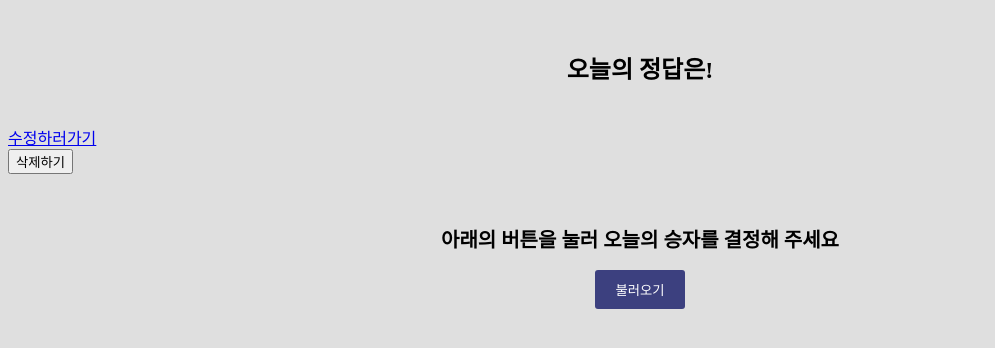
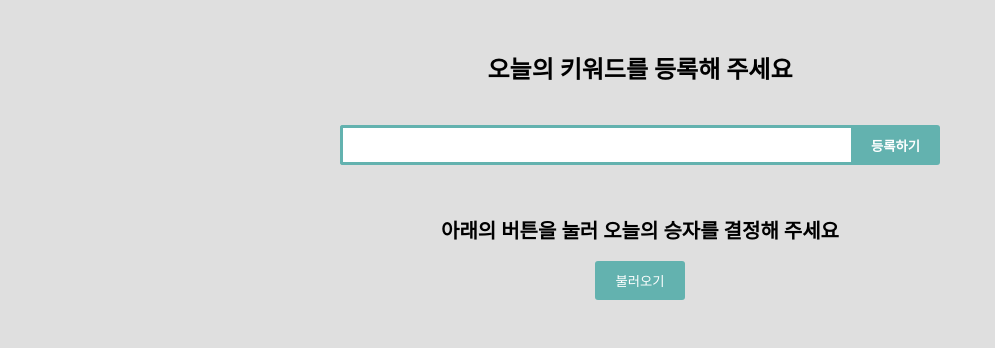
Before and after one commit to kt-min-proj/kt-wordle, a Django app: page /master/input_answer/ in a window 1280 px wide. Shown: the top 348 px of the page, without its empty margins (0-995 px from the left). Run offline with Django 4.2, Linux system fonts and the light colour scheme; data that the repository does not hold is empty.

Commit message:
관리자 페이지 오류 수정

```diff
--- a/master_user/templates/master_user/main.html
+++ b/master_user/templates/master_user/main.html
@@ -5,18 +5,11 @@
     <meta charset="UTF-8">
     <title>강사 화면</title>
     <link rel="stylesheet" href="{% static 'master_user/css/style.css'%}">
-    <script defer src="{% static 'javascript/main.js'%}"></script>
 </head>
 <body style = "background-color: rgba(223,223,223,1);">
     <!-- 상단 문제 등록 부분 -->
     <section class="container">
         {% if data %}
-            <h1 class="today_keyword">오늘의 키워드를 등록해 주세요</h1>
-            <form class="register_answer" method="get" action="/master/input_answer/">
-                <input class="answer" type="text" name="answer">
-                <input class="answer-button" type="submit" value="등록하기">
-            </form>
-        {% else %}
             <h1 class="today_keyword">오늘의 정답은!</h1>
             <h3 class="today_answer">{{ data.answer }}</h3>
 
@@ -26,19 +19,23 @@
                     <button>삭제하기</button>
                 </form>
             </section>
-
+        {% else %}
+            <h1 class="today_keyword">오늘의 키워드를 등록해 주세요</h1>
+            <form class="register_answer" method="get" action="/master/input_answer/">
+                <input class="answer" type="text" name="answer">
+                <input class="answer-button" type="submit" value="등록하기">
+            </form>
         {% endif %}
     </section>
 
     <!-- 하단 불러오기 버튼 및 탑10 리스트 출력 부분 -->
     <section class="get_section">
         <h2 class="today_winner">아래의 버튼을 눌러 오늘의 승자를 결정해 주세요</h2>
-
         {% if condata %}
             <div class="winner_list">
                 <h3>오늘의 top10은!!</h3>
                 {% for i in condata %}
-                    <div>{{ i.user_rank }}등 <strong>{{ i.user.name }}</strong></div>
+                    <div>{{ i.user_rank }}등 <strong>{{ i.user.user_name }}</strong></div>
                 {% endfor %}
                 <h3>축하합니다!</h3>
             </div>
--- a/master_user/views.py
+++ b/master_user/views.py
@@ -13,28 +13,30 @@
 # Create your views here.
 # 화면 첫 진입 시에 사용할 view
 def main(request):
-    try:
-        user_id = request.session["user_id"]
-        user = WordleUser.objects.get(user_id=user_id)
-        if user.role == 0:  # 일반 유저이면 돌아가도록
-            messages.add_message(request, messages.ERROR, "권한이 없습니다.")
-            return redirect("member:index_test")
-    except:
-        return render(
-            request, "index/aidle_main.html", {"login_status": "로그인 후 입력해주세요."}
-        )
+    # try:
+    #     user_id = request.session["user_id"]
+    #     user = WordleUser.objects.get(user_id=user_id)
+    #     if user.role == 0:  # 일반 유저이면 돌아가도록
+    #         messages.add_message(request, messages.ERROR, "권한이 없습니다.")
+    #         return redirect("member:index_test")
+    # except:
+    #     return render(
+    #         request, "index/aidle_main.html", {"login_status": "로그인 후 입력해주세요."}
+    #     )
 
     try:
         a = WordleAnswers.objects.get(date=timezone.now())
         data = a
     except:
         data = ""
+    try:
+        condata = WordleRanks.objects.filter(date=datetime.now()).select_related('user').order_by('user_rank')
+    except:
+        condata = ''
 
-    return render(request, "master_user/main.html", {"data": data, "condata": ""})
-    # try:
-    #     condata = wordle_ranks.objects.filter(date=datetime.now()).select_related('user').order_by('user_rank')
-    # except:
-    #     condata = ''
+
+    return render(request, "master_user/main.html", {"data": data, "condata": condata})
+
 
 
 # 상위 10명 가져와서 저장하는 view
@@ -89,11 +91,11 @@
 # 더미 데이터 생성
 # 나중에 필히 지울것!!!
 def dummy(request):
-    WordleDayRanks(count=5, user_id=2, create_at=timezone.now()).save()
+    WordleDayRanks(count=5, user_id=1, create_at=timezone.now()).save()
     WordleDayRanks(count=2, user_id=1, create_at=timezone.now()).save()
-    WordleDayRanks(count=6, user_id=2, create_at=timezone.now()).save()
+    WordleDayRanks(count=6, user_id=1, create_at=timezone.now()).save()
     WordleDayRanks(count=4, user_id=1, create_at=timezone.now()).save()
-    WordleDayRanks(count=1, user_id=2, create_at=timezone.now()).save()
+    WordleDayRanks(count=1, user_id=1, create_at=timezone.now()).save()
     WordleDayRanks(count=3, user_id=1, create_at=timezone.now()).save()
 
     return HttpResponse("<p>성공</p>")
--- a/static/master_user/css/style.css
+++ b/static/master_user/css/style.css
@@ -1,4 +1,9 @@
+body{
+    background-color: #f5f5f5;
+}
+
 /* 위에 단어 입력하는 부분*/
+
 .container{
     width: 100%;
     margin-top: 50px;
@@ -12,9 +17,51 @@
 
 .container .today_answer{
     text-align: center;
-
+    font-size: 20px;
 }
 
+.container .edit-delete{
+    display: flex;
+    max-width: 300px;
+    flex-direction: column;
+    align-items: center;
+    margin: 0 auto;
+}
+
+.container .edit_link{
+    display: inline-block;
+    text-decoration: none;
+    color: #fff;
+    text-align: center;
+    background: none;
+    padding: 10px;
+    border-radius: 4px;
+    box-sizing: border-box;
+    margin-bottom: 10px;
+    width: 100%;
+    background: #63b2af;
+}
+
+
+.container .delete_answer{
+    display: inline-block;
+    border-radius: 3px;
+    border: none;
+    color: #fff;
+    padding: 0;
+    width: 100%;
+}
+.container .delete_answer button{
+    width: 100%;
+    height: 100%;
+    background: red;
+    padding: 10px 20px;
+    font-size: 15px;
+    border: none;
+    border-radius: 3px;
+    color: #fff;
+    width:100%;
+}
 /* 입력창 디자인 부분 */
 .container > .register_answer{
     display: flex;
@@ -26,7 +73,7 @@
 
 .container > .register_answer .answer{
     border-radius: 3px 0 0 3px;
-    border: 3px solid #4b529f;
+    border: 3px solid #63b2af;
     border-right: none;
     padding: 10px;
     flex: 1;
@@ -35,7 +82,7 @@
 
 .container > .register_answer .answer-button{
     text-decoration: none;
-    background: #4b529f;
+    background: #63b2af;
     border: none;
     border-radius: 0 3px 3px 0;
     padding: 0 20px 0 20px;
@@ -43,6 +90,8 @@
     color: #fff;
     font-weight: bold;
 }
+
+
 
 /* 아래에 1~10등 출력하는 부분 */
 /* 제목, 버튼 css */
@@ -63,7 +112,7 @@
 }
 
 .get_section .winner_form input{
-    background: #3c407f;
+    background: #63b2af;
     border: none;
     border-radius: 3px;
     color: #fff;
```
Also changed, not shown: master_user/templates/master_user/edit.html (+7 -5 lines), static/master_user/css/edit.css (+4 -3 lines).
